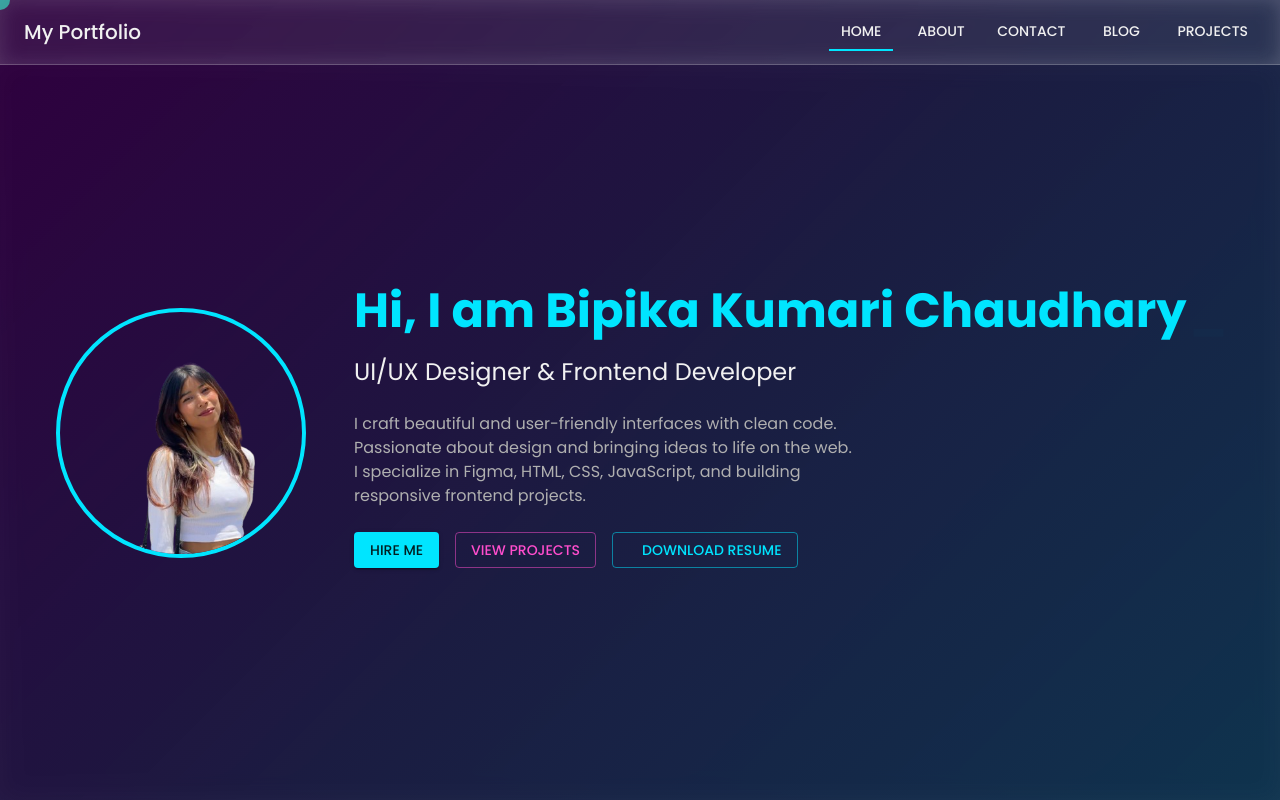
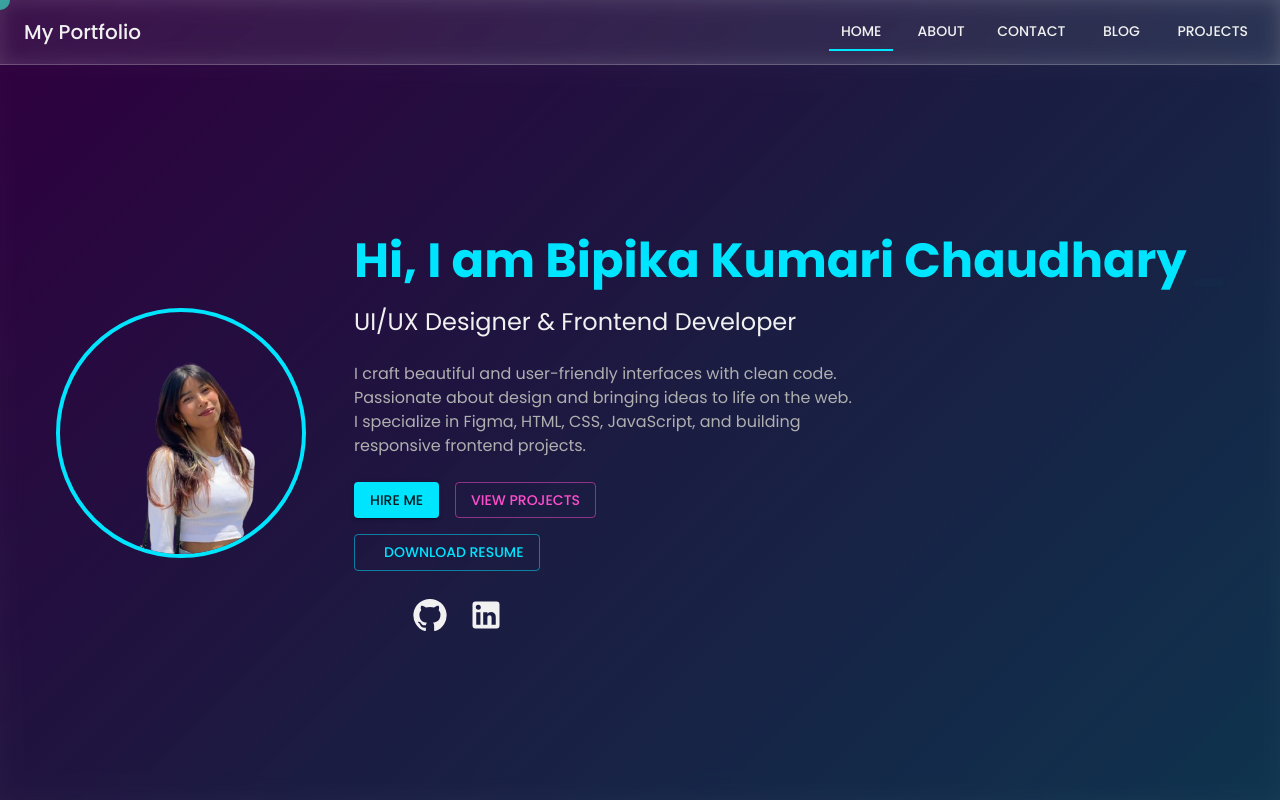
Before and after one commit to bipin-Pariyar2003/phuchuu_portfolio, a React (Vite) app: page / in a window 1280 px wide. Built offline with nearby package versions, Linux system fonts and the light colour scheme; some icons are missing; a web font is replaced by a local one.

Commit message:
updated home page with new design and features

```diff
--- a/src/views/Home/index.jsx
+++ b/src/views/Home/index.jsx
@@ -4,6 +4,7 @@ import { Box, Typography, Button, Avatar } from "@mui/material";
 import { Typewriter } from "react-simple-typewriter";
 import { useNavigate } from "react-router-dom";
 import DownloadForOfflineIcon from "@mui/icons-material/DownloadForOffline";
+import { GitHub, LinkedIn } from "@mui/icons-material";
 
 const Home = () => {
   const navigate = useNavigate();
@@ -32,7 +33,7 @@ const Home = () => {
         }}
       >
         {/* Image Section */}
-        <Box sx={{ mb: { xs: 4, md: 0 }, mr: { md: 6 } }}>
+        <Box sx={{ mn: { xs: 4, md: 0 }, mr: { md: 6 } }}>
           <Avatar
             src="/bipika.png" // replace with actual image path
             alt="Bipika Kumari Chaudhary"
@@ -100,7 +101,7 @@ const Home = () => {
           >
             View Projects
           </Button>
-
+          <br />
           <Button
             variant="outlined"
             sx={{ mb: 2 }}
@@ -111,6 +112,24 @@ const Home = () => {
             <DownloadForOfflineIcon sx={{ mr: 1 }} />
             Download Resume
           </Button>
+          <br />
+
+          <GitHub
+            sx={{
+              ml: { xs: 0, md: 8 },
+              mt: 2,
+              scale: 1.5,
+              ":hover": { color: "grey", cursor: "pointer" },
+            }}
+          />
+          <LinkedIn
+            sx={{
+              ml: 4,
+              scale: 1.5,
+              mt: 2,
+              ":hover": { color: "grey", cursor: "pointer" },
+            }}
+          />
         </Box>
       </Box>
     </>
```
